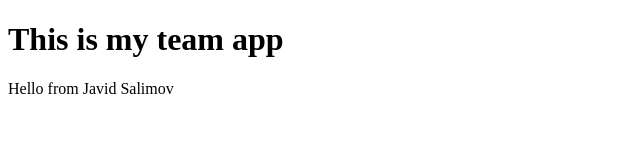
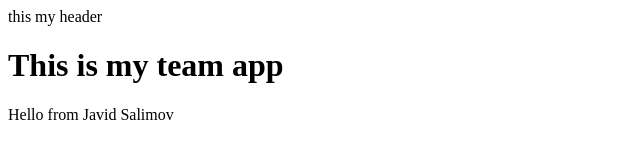
Before and after one commit to JavidSalimov/teamwork, a plain HTML site: page index.html in a window 1280 px wide. Shown: the whole page, without its empty margins (0-640 px from the left). Drawn offline with Linux system fonts and the light colour scheme.

Commit message:
added chnages

```diff
--- a/index.html
+++ b/index.html
@@ -7,6 +7,9 @@
     <title>Document</title>
 </head>
 <body>
+    <header>
+        this my header
+    </header>
     <h1>This is my team app</h1>
     <p>Hello from Javid Salimov</p>
 </body>
```
